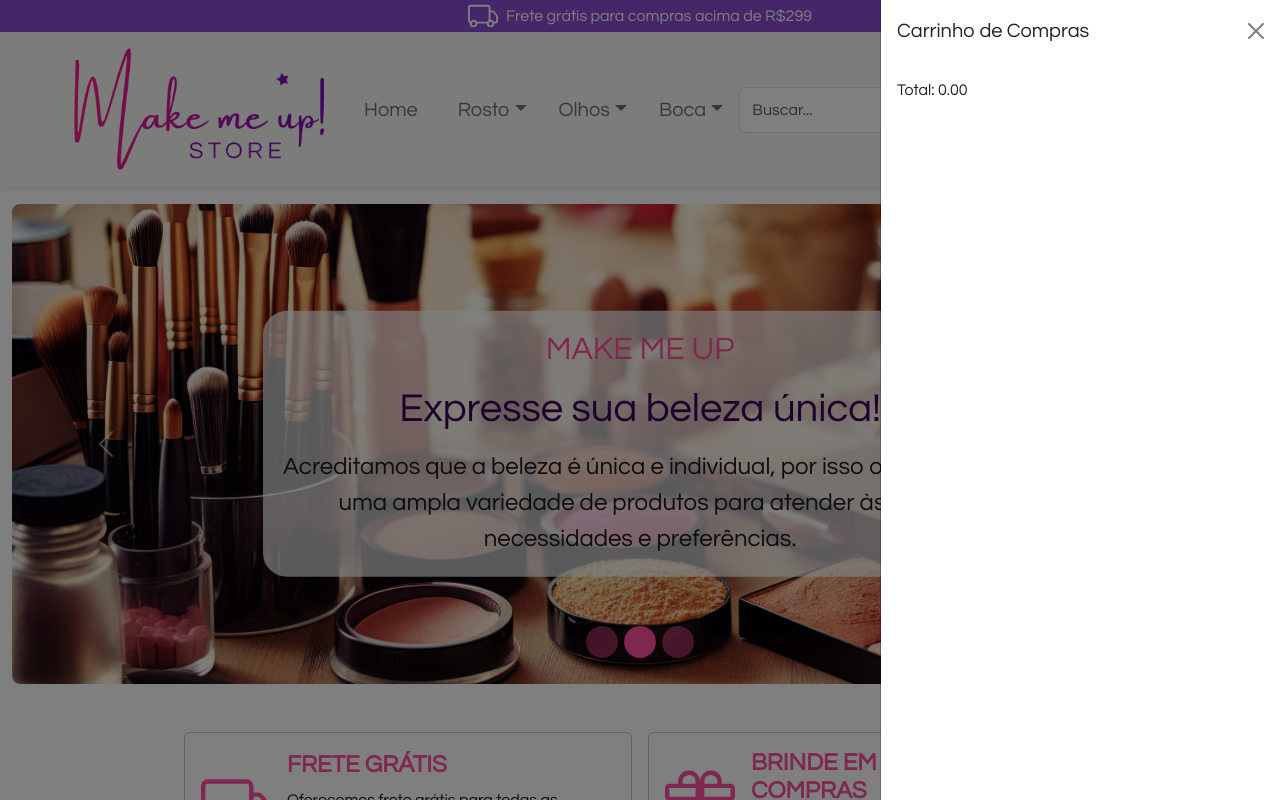
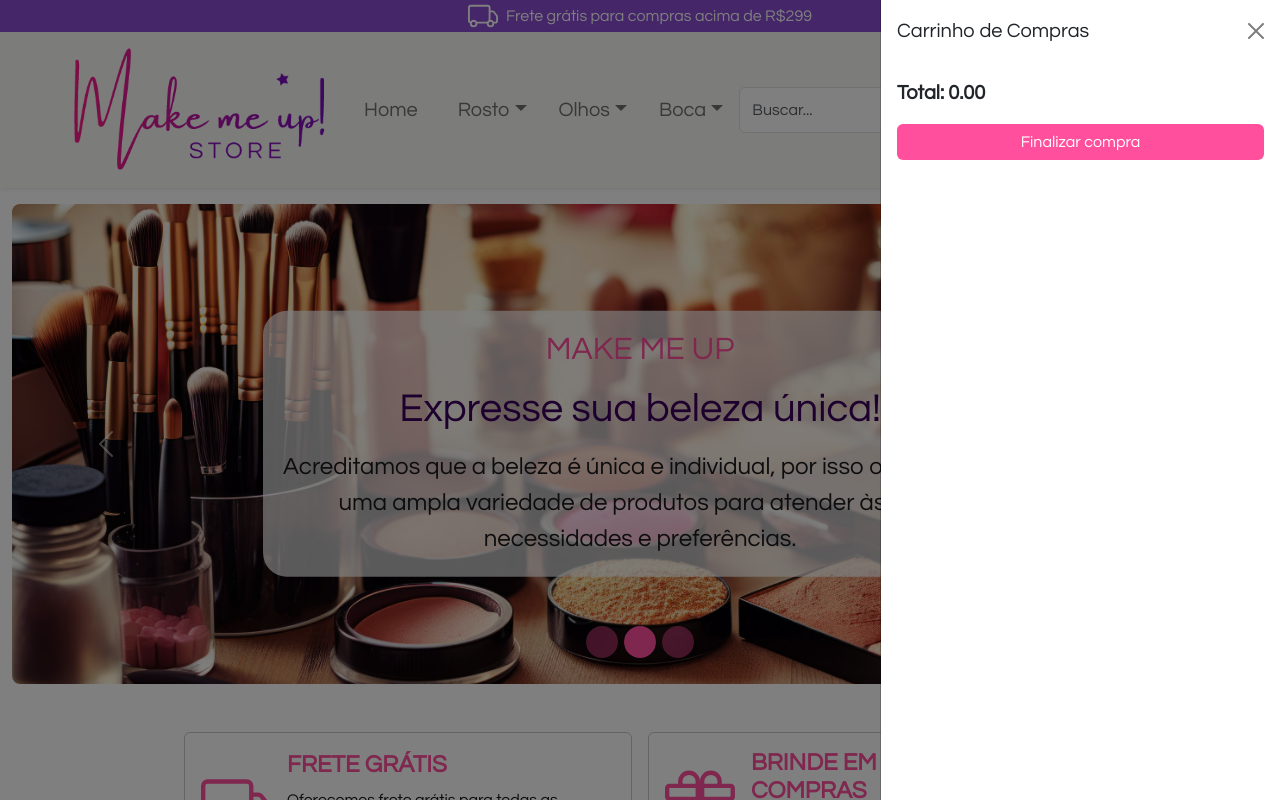
Before and after one commit to natcurti/make-me-up, a React (Vite) app: page / in a window 1280 px wide. Both pictures are taken after a click on the button 1207 px from the left and 109 px from the top of the page. Shown: the top 800 px of the page. Built offline with nearby package versions, Linux system fonts and the light colour scheme.

Commit message:
Adjust some details on cart

```diff
--- a/src/components/CartOffCanvas/index.tsx
+++ b/src/components/CartOffCanvas/index.tsx
@@ -1,4 +1,4 @@
-import { Offcanvas } from "react-bootstrap";
+import { Button, Offcanvas } from "react-bootstrap";
 import ButtonIcon from "../ButtonIcon";
 import { Cart2 } from "react-bootstrap-icons";
 import { useDispatch, useSelector } from "react-redux";
@@ -6,6 +6,7 @@ import { IRootState } from "src/store";
 import Product from "../Product";
 import { openOrClose } from "src/store/reducers/offcanvasCart";
 import { IProduct } from "src/types/IProduct";
+import "./styles.css";
 
 const CartOffCanvas = () => {
   const dispatch = useDispatch();
@@ -54,8 +55,9 @@ const CartOffCanvas = () => {
           {productsOnCart.map((product) => (
             <Product key={product.id} {...product} isOnCart />
           ))}
-          <div>
-            <p>Total: {total.toFixed(2)} </p>
+          <div className="d-flex flex-column">
+            <p className="fw-bold fs-5">Total: {total.toFixed(2)} </p>
+            <Button className="btn-end-purchase">Finalizar compra</Button>
           </div>
         </Offcanvas.Body>
       </Offcanvas>
--- a/src/components/CartOffCanvas/styles.css
+++ b/src/components/CartOffCanvas/styles.css
@@ -1,8 +1,9 @@
-.btn-icon,
-.btn-icon:focus {
-  color: var(--pink);
+.btn-end-purchase,
+.btn-end-purchase:focus {
+  background-color: var(--pink);
+  border: none;
 }
 
-.btn-icon:hover {
-  color: var(--purple);
+.btn-end-purchase:hover {
+  background-color: var(--purple);
 }
--- a/src/components/Product/index.tsx
+++ b/src/components/Product/index.tsx
@@ -67,11 +67,14 @@ const Product = ({
         </div>
         <div className="d-flex justify-content-between">
           {isOnCart ? (
-            <div className="d-flex align-items-center">
+            <div className="d-flex align-items-center gap-3">
               <ButtonIcon
+                isIconOnCart
                 onClick={() => {
-                  if (quantity && quantity >= 1) {
-                    dispatch(updateQuantity({ id: id, quantity: -1 }));
+                  if (quantity) {
+                    if (quantity > 1)
+                      dispatch(updateQuantity({ id: id, quantity: -1 }));
+                    if (quantity === 1) dispatch(deleteItem(id));
                   }
                 }}
               >
@@ -81,6 +84,7 @@ const Product = ({
                 {String(0 || quantity).padStart(2, "0")}
               </p>
               <ButtonIcon
+                isIconOnCart
                 onClick={() =>
                   dispatch(updateQuantity({ id: id, quantity: 1 }))
                 }
```
